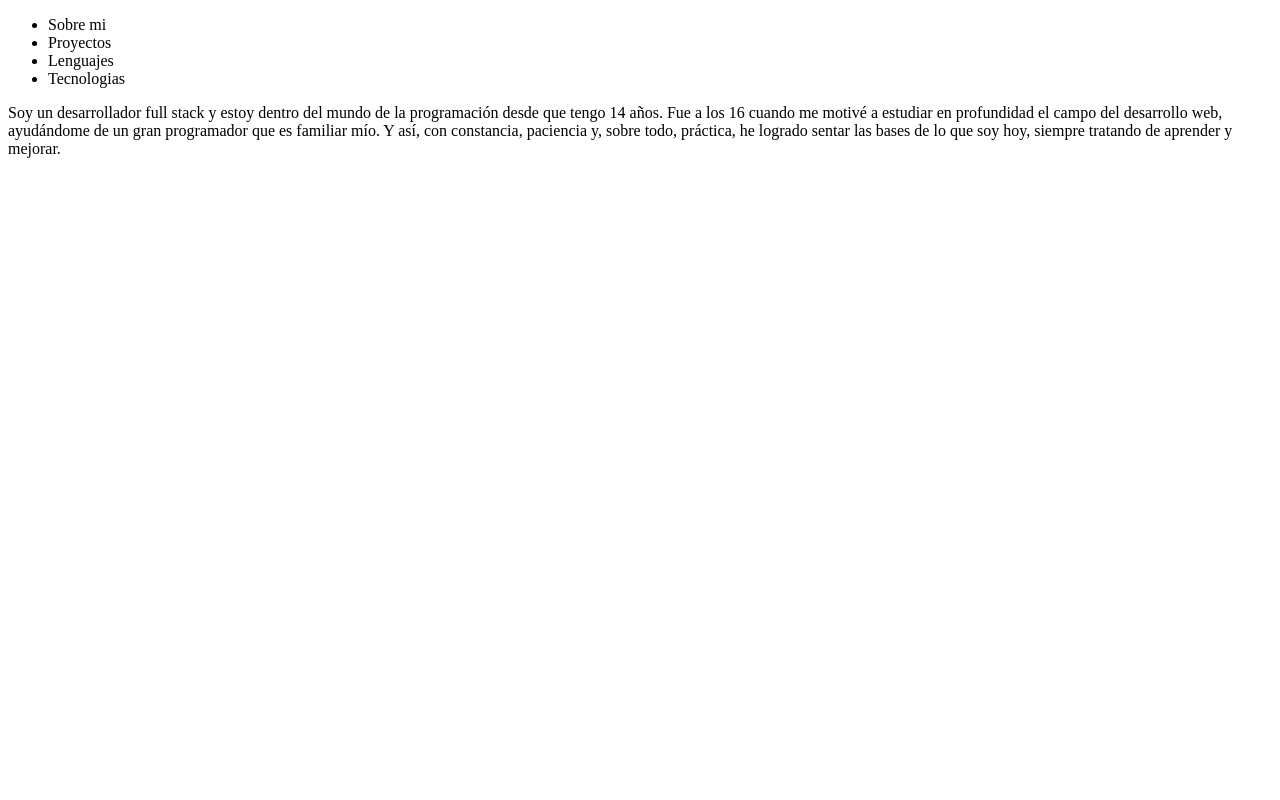
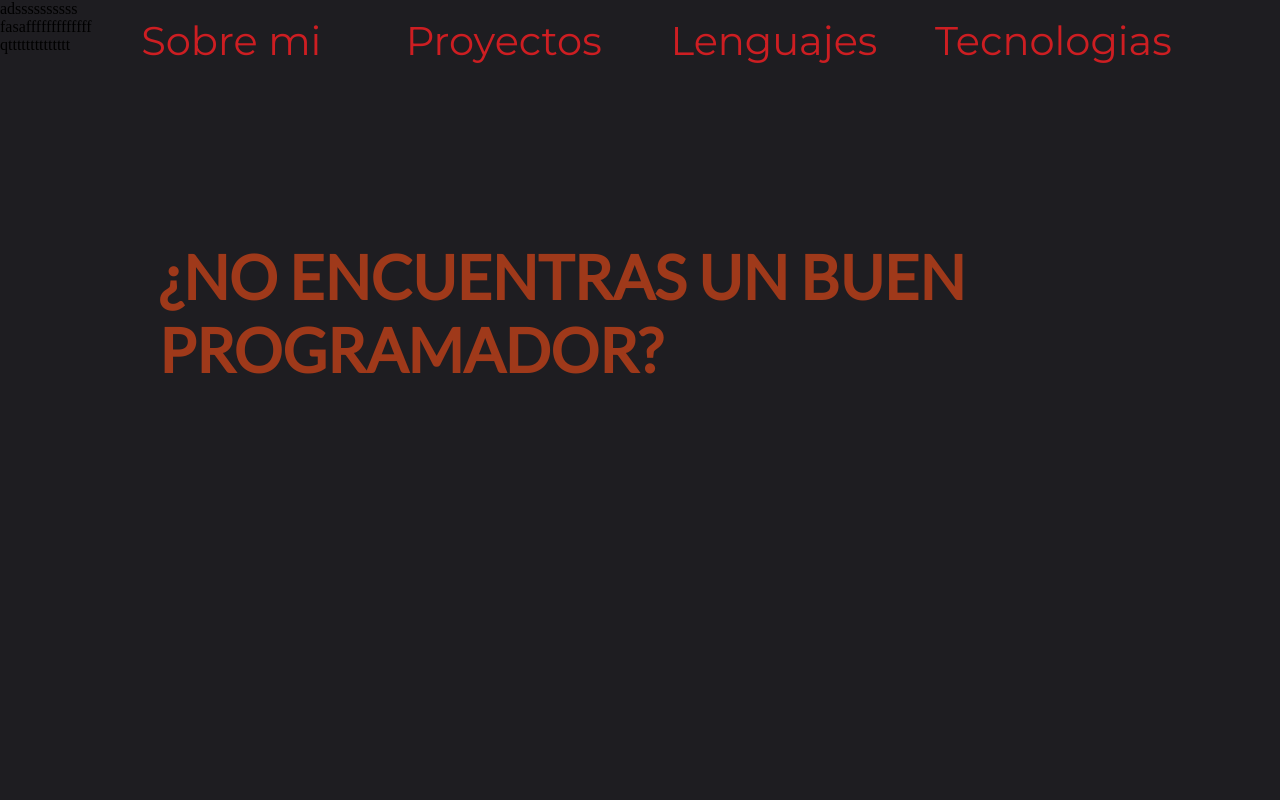
Before and after one commit to URPFS/Portfolio, a plain HTML site: page sub.html in a window 1280 px wide. Shown: the top 800 px of the page. Drawn offline with Linux system fonts and the light colour scheme.

Commit message:
Portfolio3

```diff
--- a/disenio.css
+++ b/disenio.css
@@ -1,59 +1,50 @@
 * {
   box-sizing: border-box;
+  margin: 0;
 }
 
-/*////////////////////////////////////////////////////////////////////////*/
-
-/* Estilos para el contenedor */
-.container {
-  position: relative; /* Asegura que los elementos internos se posicionen correctamente */
+body {
+  background-color: #1e1d21;
 }
 
-/* Estilos para el header */
-
-#cabeza {
-  display: grid;
-  place-items: center;
-  justify-content: flex-start;
-  align-items: flex-end;
-  background-color: rgba(1, 1, 1, 0.85);
-
-  box-shadow: 0px 4px 6px rgba(0, 0, 0, 0.5);
+/*HEAD*/
+#cabeza ul li {
+  list-style: none;
+  color: #cd1e22;
+  font-size: 40px;
+  font-family: "Montserrat", sans-serif;
+  transition: font-size 0.5s ease;
 }
 
 #cabeza ul {
   display: grid;
-  gap: 25px;
-  grid-auto-flow: column;
-  padding: 0;
-  margin: 0;
-  list-style: none;
-  font-size: 40px;
+  position: absolute;
+  top: 2%;
+  left: 39%;
+  transform: translateX(-50%);
+  grid-template-columns: 35% 35% 35% 35%;
 }
 
-#cabeza li {
-  color: hsl(208, 61%, 37%);
-  transition: background-color 0.3s ease, font-size 0.3s ease;
-  border-radius: 25px;
-  margin-left: 30px;
-  margin-bottom: 15px;
+#cabeza ul li:hover {
+  cursor: pointer;
+
+  font-size: 42px;
 }
+/*FIN DEL HEAD*/
 
-#cabeza li:hover {
-  cursor: pointer;
-  background-color: rgb(24, 64, 109, 0.9);
-  border-radius: 18px;
-  font-size: 45px;
+#titulo {
+  /*es eso grande que vez cuando entras a la pagina*/
+  position: absolute;
+  top: 30%;
+  font-size: 380%;
+  font-family: "Lato", sans-serif;
+  color: #9f391a;
+  left: 27%;
+  transform: translateX(-20%);
 }
-
-/* Estilos para el artículo */
-#li1 {
-  margin-top: 20px; /* Ajusta según sea necesario */
+#art1 {
+  position: absolute;
+  top: 160%;
   color: aliceblue;
+  font-size: 50px;
 }
-
-/*FIN DE LOS ESTILOS DEL HEADER*/
-/*/////////////////////////////////////////////////////////////////////////////*/
-body {
-  background-color: rgb(1, 1, 1, 0.96);
-}
--- a/main.js
+++ b/main.js
@@ -1,2 +1,9 @@
-/*prueba de git */
-/* */
+"use strict";
+
+document.querySelectorAll("li").forEach(function (li) {
+  li.addEventListener("click", function () {
+    const target = this.getAttribute("target");
+    const article = document.getElementById(target);
+    article.scrollIntoView({ behavior: "smooth" });
+  });
+});
--- a/sub.html
+++ b/sub.html
@@ -1,33 +1,56 @@
 <!DOCTYPE html>
 <html lang="en">
   <head>
+    <!--FUENTES-->
+    <link
+      rel="stylesheet"
+      href="https://fonts.googleapis.com/css?family=Montserrat&display=swap"
+    />
+    <link
+      rel="stylesheet"
+      href="https://fonts.googleapis.com/css?family=Roboto&display=swap"
+    />
+    <link
+      rel="stylesheet"
+      href="https://fonts.googleapis.com/css?family=Lato&display=swap"
+    />
+
+    <!--FUENTES-->
     <meta charset="UTF-8" />
     <title>Portfolio</title>
-    <link href="diseño.css" rel="stylesheet" />
+    <link href="disenio.css" rel="stylesheet" />
   </head>
   <body>
-    <div class="contenedor">
+    <!--ESTE ES SIMPLEMENTE EL HEADER-->
     <header>
       <div id="cabeza">
         <ul>
-            <li>Sobre mi</li>
-            <li>Proyectos</li>
-            <li>Lenguajes</li>
-            <li>Tecnologias</li>
+          <li target="art1">Sobre mi</li>
+          <li target="art2">Proyectos</li>
+          <li target="art3">Lenguajes</li>
+          <li target="art4">Tecnologias</li>
         </ul>
       </div>
     </header>
-      <article id="li1">
-        <p>
-          Soy un desarrollador full stack y estoy dentro del mundo de la
-          programación desde que tengo 14 años. Fue a los 16 cuando me motivé a
-          estudiar en profundidad el campo del desarrollo web, ayudándome de un
-          gran programador que es familiar mío. Y así, con constancia, paciencia
-          y, sobre todo, práctica, he logrado sentar las bases de lo que soy
-          hoy, siempre tratando de aprender y mejorar.
-        </p>
+    <!--LA COSA GIGANTE ESA QUE VES AL ENTRAR-->
+    <h1 id="titulo">¿NO ENCUENTRAS UN BUEN PROGRAMADOR?</h1>
+    <!--CONTENIDO DEL PRIMER LI-->
+    <article id="art1">
+      <p>asdddddddddddddd</p>
     </article>
-    </div>
-    <script src="repaso.js"></script>
+    <!--CONTENIDO DEL SEGUNDO LI-->
+    <article id="art2">
+      <p>adssssssssss</p>
+    </article>
+    <!--CONTENIDO DEL TERCER LI-->
+    <article id="art3">
+      <p>fasafffffffffffff</p>
+    </article>
+    <!--CONTENIDO DEL CUARTO LI-->
+    <article id="art4">
+      <p>qtttttttttttttt</p>
+    </article>
+
+    <script src="main.js"></script>
   </body>
 </html>
```
Lines whose indentation alone changed are shown as unchanged.
